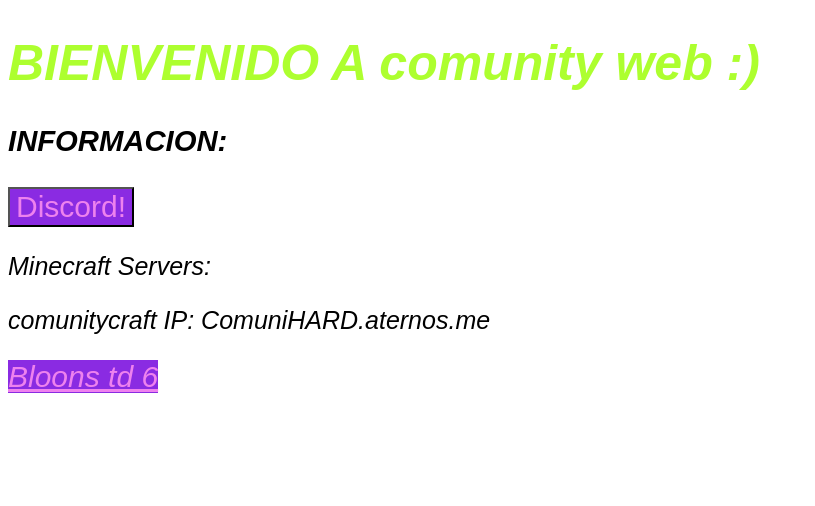
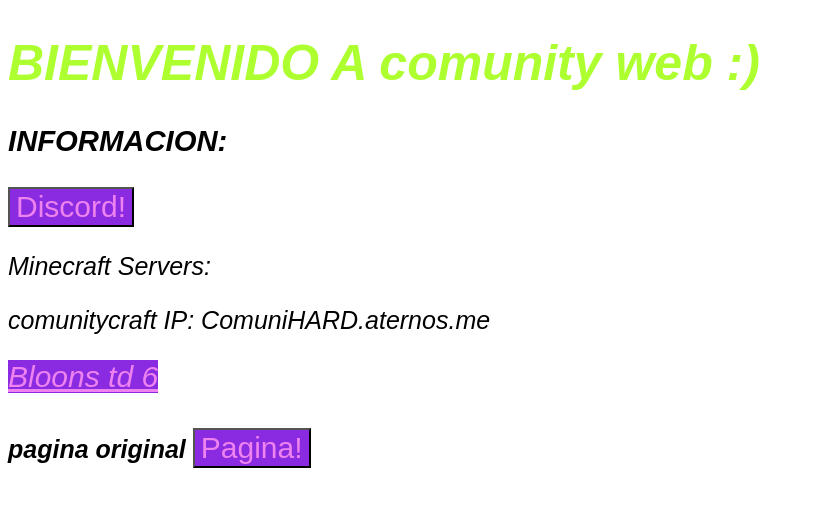
Before and after one commit to amegatre/ComunityWeb, a plain HTML site: page index.html in a window 1280 px wide. Shown: the whole page, without its empty margins (0-815 px from the left). Drawn offline with Linux system fonts and the light colour scheme.

Commit message:
Update index.html
Signed-off-by: amegatre <115110558+amegatre@users.noreply.github.com>

```diff
--- a/index.html
+++ b/index.html
@@ -27,5 +27,8 @@
                comunitycraft IP: ComuniHARD.aternos.me
             <p></p>
             <a href="bloons td 6 gelect.zip">Bloons td 6</a>
+        <h4>pagina original
+       <button onclick="location.href='file:///C:/Users/gakar/OneDrive/Escritorio/Music,Video,Peliculas/Proyectos.v1/proyecto%20web/index.html';">Pagina!</button>
+       </h4>
 </body>
 </html>
```
